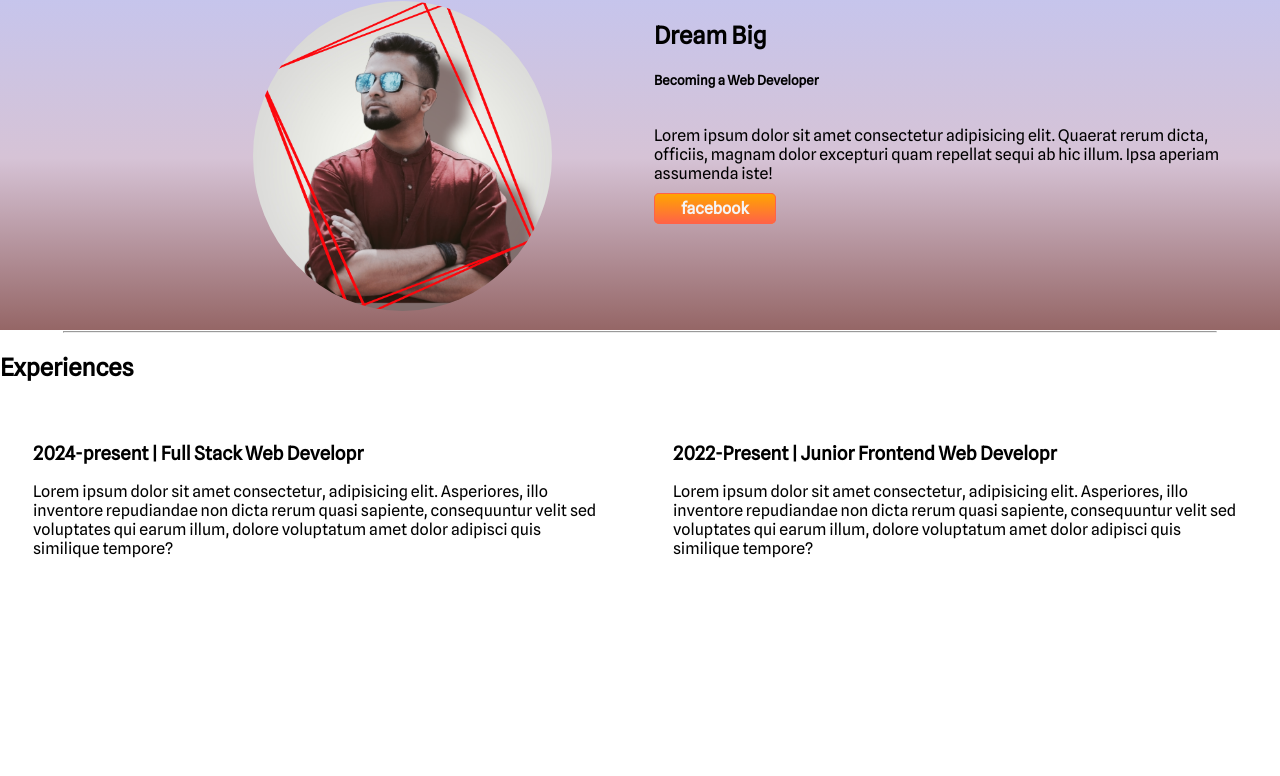
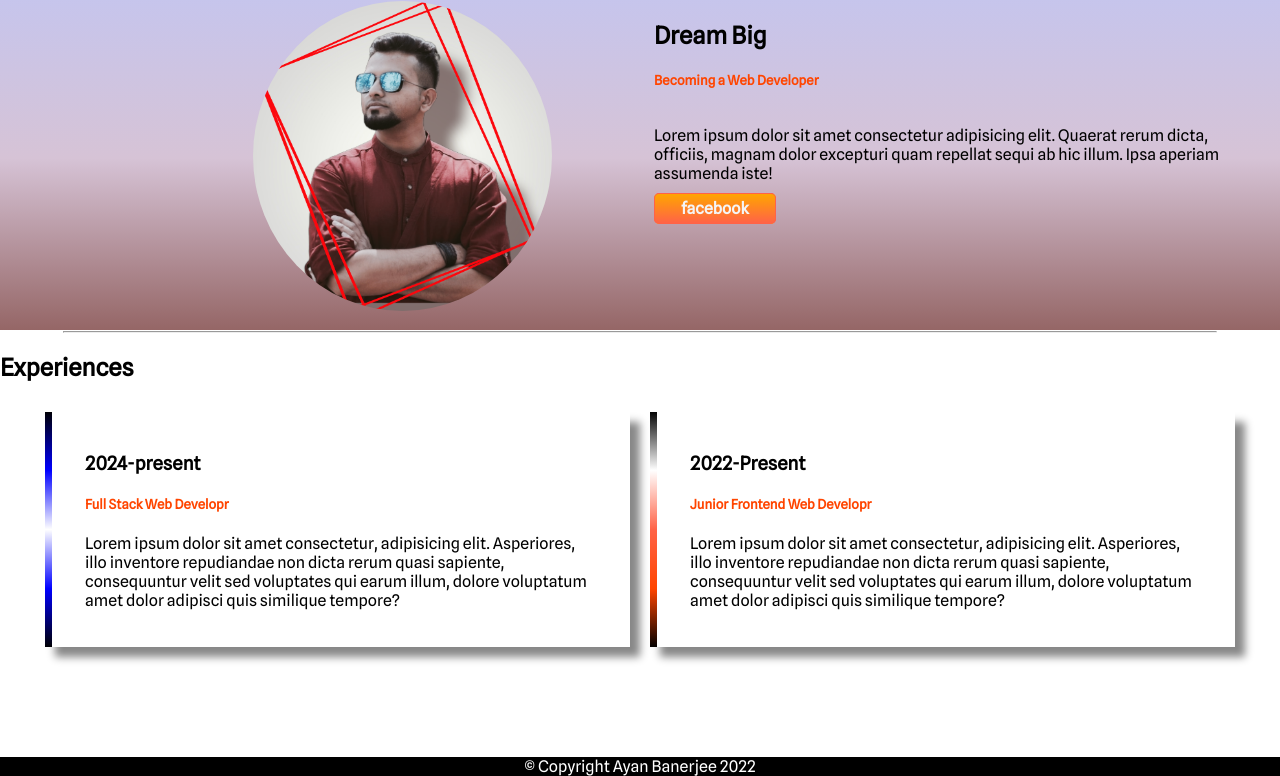
Before and after one commit to Ayanbanerjee93/Devoloper-Portfolio, a plain HTML site: page index.html in a window 1280 px wide. Shown: the part 315-1091 px from the top of the page. Before the commit the page ends 1010 px from the top, so only its background shows below. Drawn offline with Linux system fonts and the light colour scheme.

Commit message:
footer added

```diff
--- a/index.html
+++ b/index.html
@@ -42,7 +42,7 @@
         </div>
         <div class="left-div-two">
             <h1>Dream Big</h1>
-            <h5>Becoming a Web Developer</h5>
+            <h5 class="orange-font">Becoming a Web Developer</h5>
             <p id="dream-big-p">Lorem ipsum dolor sit amet consectetur adipisicing elit. Quaerat rerum dicta, officiis, magnam dolor excepturi quam repellat sequi ab hic illum. Ipsa aperiam assumenda iste!</p>
             <div>
                 <a class="hire-me-link" href="https://www.linkedin.com/in/ayan-banerjee-9298b8131/" target="_blank">facebook</a>
@@ -56,15 +56,17 @@
 
         <h1>Experiences</h1>
 
-        <div class="flexible-container">
+        <div class="experience flexible-container">
 
-            <div class="right-div-exp">
-                <h3>2024-present | Full Stack Web Developr</h3>
+            <div id="exp-border-one" class="right-div-exp">
+                <h3>2024-present </h3>
+                <h5 class="orange-font"> Full Stack Web Developr </h5>
                 <p>Lorem ipsum dolor sit amet consectetur, adipisicing elit. Asperiores, illo inventore repudiandae non dicta rerum quasi sapiente, consequuntur velit sed voluptates qui earum illum, dolore voluptatum amet dolor adipisci quis similique tempore?
                 </p>
             </div>
-            <div class="left-div-exp">
-                <h3>2022-Present | Junior Frontend Web Developr </h3>
+            <div id="exp-border-two" class="left-div-exp">
+                <h3>2022-Present</h3>
+                <h5 class="orange-font">Junior Frontend Web Developr </h5>
                 <p>Lorem ipsum dolor sit amet consectetur, adipisicing elit. Asperiores, illo inventore repudiandae non dicta rerum quasi sapiente, consequuntur velit sed voluptates qui earum illum, dolore voluptatum amet dolor adipisci quis similique tempore?
                 </p>
             </div>
@@ -72,7 +74,10 @@
 
 
     </section>
-
+    <!-- -----------------------------------Experience section ends here -->
+    <footer class="footer">
+        <footer>&copy; Copyright Ayan Banerjee 2022 </footer>
+    </footer>
 
 
 </body>
--- a/style.css
+++ b/style.css
@@ -19,14 +19,14 @@
      margin-top: -99px;
      margin-bottom: 1px;
  }
-            /* section {
-    display: flex;
-    margin-bottom: 100px;
-} */
 
  .flexible-container {
      display: flex;
      margin-bottom: 100px;
+ }
+
+ h1 {
+     font-size: 1.5em;
  }
  /* -----------------------------common css section ends */
  /* -----------------------------first section starts here------------------- */
@@ -99,16 +99,67 @@
  }
  /* --------------------------------------Third section starts here */
 
+ .experience {
+     /* background-image: linear-gradient(rgb(233, 194, 194), rgb(228, 187, 228)); */
+     display: flex;
+     align-items: center;
+     justify-content: center;
+ }
+
  .right-div-exp {
-                width: 45%;
+     /* background-color: yellow;*/
      /* padding-right: 5%; */
+     width: 40%;
+     margin: 10px;
      padding: 21px 33px;
-                /* background-color: yellow;*/
+     box-shadow: 10px 10px 8px #888888;
+     border-image: linear-gradient(tomato);
+ }
+
+ .right-div-exp:hover {
+     box-shadow: 10px 10px 8px #645e5e;
  }
 
  .left-div-exp {
-                width: 45%;
+     /* background-color: yellow;*/
      /* padding-right: 5%; */
+     width: 40%;
+     margin: 10px;
      padding: 21px 33px;
-                /* background-color: yellow;
+     box-shadow: 10px 10px 8px #888888;
  }
+
+ .left-div-exp:hover {
+     box-shadow: 10px 10px 8px #645e5e;
+ }
+
+ #exp-border-one {
+     border-left: 7px solid;
+     border-image: linear-gradient(black, blue, white, blue, black);
+     border-image-slice: 1;
+ }
+
+ #exp-border-one:hover {
+     border-left: 7px solid;
+     border-image: linear-gradient(black, white, tomato, orangered, black);
+     border-image-slice: 1;
+ }
+
+ #exp-border-two {
+     border-left: 7px solid;
+     border-image: linear-gradient(black, white, tomato, orangered, black);
+     border-image-slice: 1;
+ }
+
+ #exp-border-two:hover {
+     border-left: 7px solid;
+     border-image: linear-gradient(black, blue, white, blue, black);
+     border-image-slice: 1;
+ }
+ /* -------------------------------footer starts here */
+
+ .footer {
+     background-color: black;
+     color: white;
+     text-align: center;
+ }
```
Lines whose indentation alone changed are shown as unchanged.
